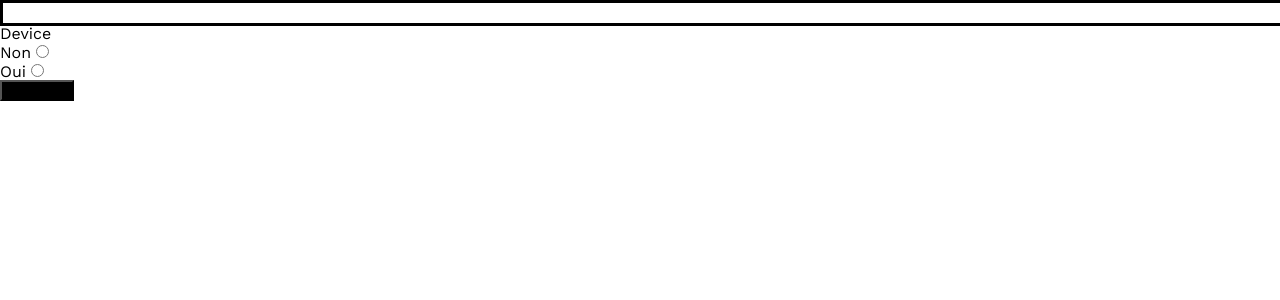
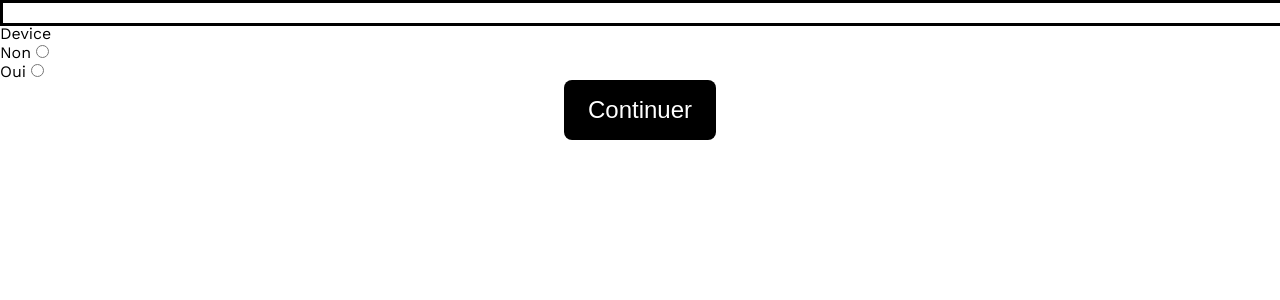
Before and after one commit to felixbouveret/hackathon-2020, a Nuxt app: page /steps in a window 1280 px wide. Shown: the top 300 px of the page. Built offline with nearby package versions, Linux system fonts and the light colour scheme.

Commit message:
Add button styles

```diff
--- a/components/form/fm-button.vue
+++ b/components/form/fm-button.vue
@@ -21,6 +21,14 @@ export default {
 
 <style lang="scss" scoped>
   .fm-button {
+    display: block;
+    padding: 16px 24px;
+    margin: auto;
+    border-radius: 8px;
+    border: 0;
+    font-size: 24px;
     background-color: $main-color;
+    color: white;
+    cursor: pointer;
   }
 </style>
```
